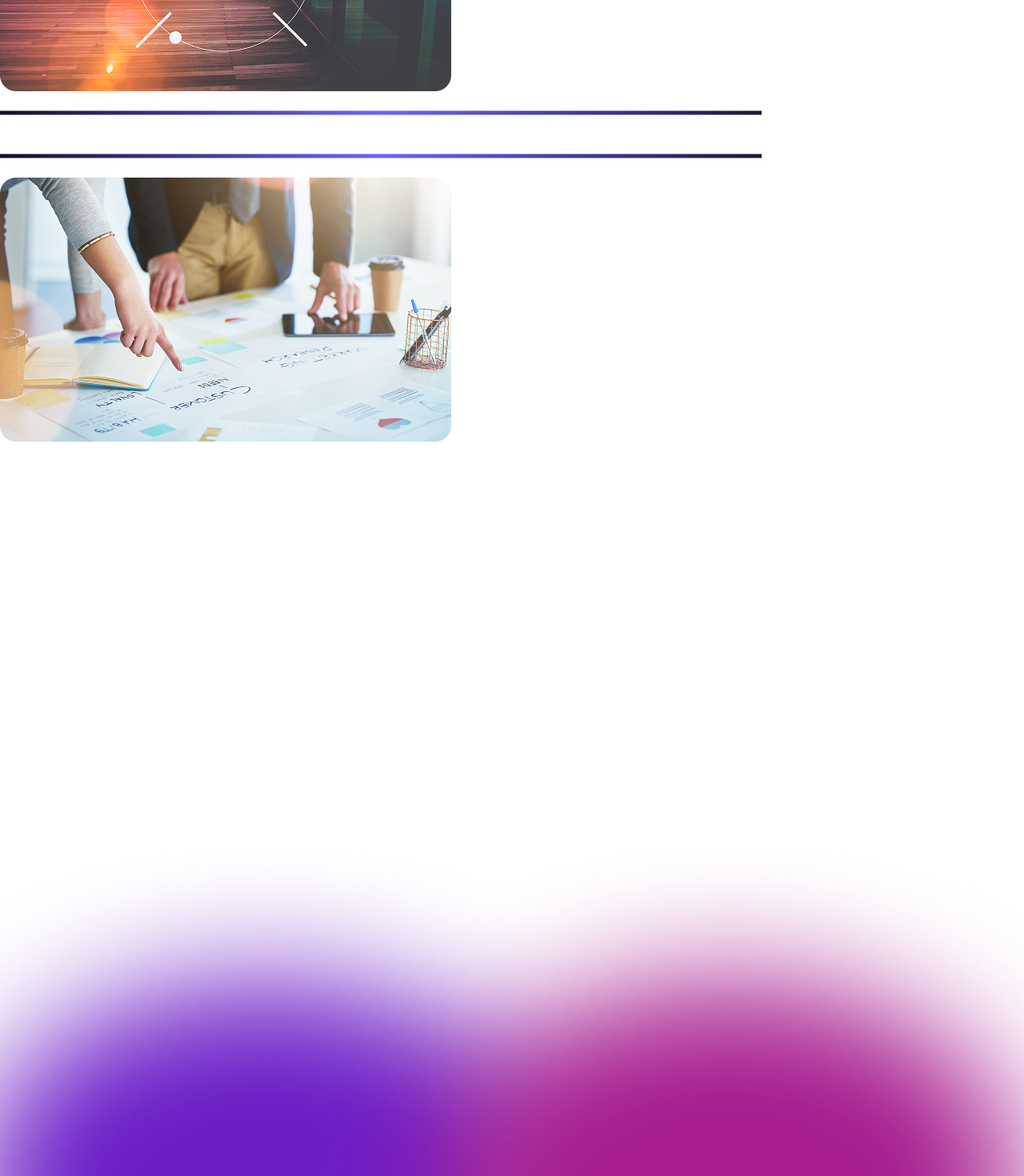
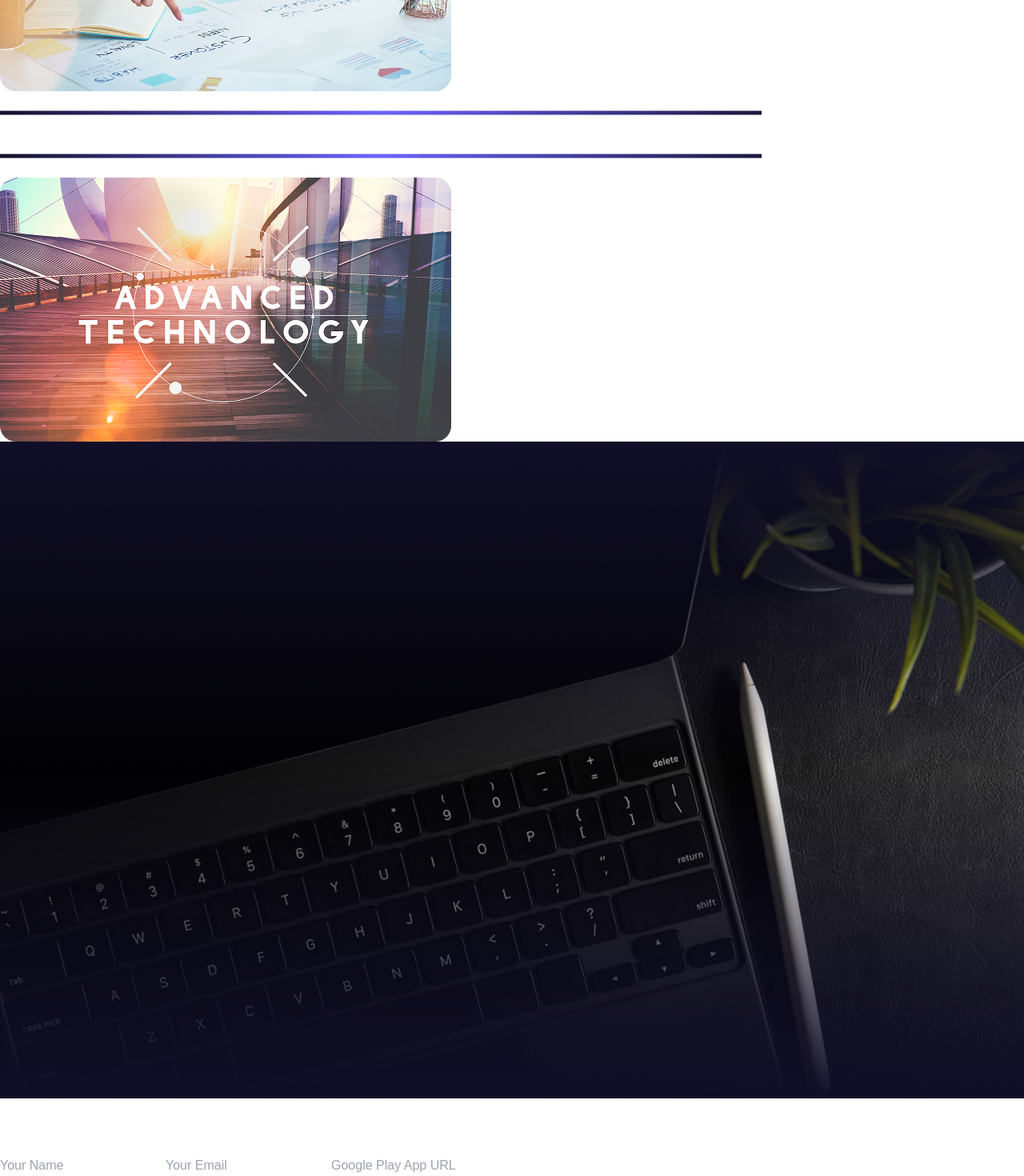
Before and after one commit to KunjSavaliya/Woxxin-new-website, a Next.js app: page /components/Pages/EcoSystem/Investment in a window 1280 px wide. Shown: the part 2560-4030 px from the top of the page at 80% size. Built offline with nearby package versions, Linux system fonts and the light colour scheme.

Commit message:
add new page

```diff
--- a/src/app/components/Pages/EcoSystem/Investment/page.jsx
+++ b/src/app/components/Pages/EcoSystem/Investment/page.jsx
@@ -34,16 +34,39 @@ achievements."
                     descriptionClassName='text-2xl '
                 />
                 <div className="bg-[#110f27] mt-[-4px]">
-                    <div className="pt-24 flex flex-col md:flex-row justify-betweensm:px-12 md:px-20 lg:px-20 xl:px-36 xl:pl-64 gap-5">
 
-                        {/* Image Section */}
-                        <div className="flex justify-center md:justify-start">
+                    <div className="pt-24 flex flex-col md:flex-row justify-between px-5 sm:px-12 md:px-20 lg:px-20 xl:px-36 xl:pl-64 gap-10">
+                        <div className="flex justify-center md:justify-end w-full md:w-1/2">
                             <img
-                                src="/HomePages/Investment/investTechno.png"
+                                src="/HomePages/Investment/InvestMission.png"
                                 alt="Investment"
                                 className="w-3/4 md:w-auto h-auto rounded   "
                             />
                         </div>
+                        {/* Text Section */}
+                        <div className="text-white p-5 w-full">
+                            <p className="text-2xl sm:text-3xl md:text-2xl lg:text-3xl xl:text-[25px] text-center md:text-start">
+                                <span className="text-[#5961F9]">OUR</span> MISSION
+                            </p>
+                            <img
+                                src="/HomePages/line.png"
+                                alt="Line"
+                                className="mt-5 mb-5 mx-auto md:mx-0"
+                            />
+                            <p className="text-xl sm:text-2xl lg:text-3xl xl:text-[30px] text-center md:text-start leading-relaxed">
+                                Transform the lives of millions globally
+                                by crafting innovative technology
+                                solutions that seamlessly integrate
+                                into every facet of daily living.
+                            </p>
+                        </div>
+
+                        {/* Image Section */}
+
+
+                    </div>
+                    <div className="pt-24 flex flex-col md:flex-row justify-betweensm:px-12 md:px-20 lg:px-20 xl:px-36 xl:pl-64 gap-5">
+
 
                         {/* Text Section */}
                         <div className="text-white p-5  ">
@@ -60,42 +83,84 @@ achievements."
                                 in India, aiming to make a global
                                 impact.
                             </p>
-                        </div>
-
-                    </div>
-                    <div className="pt-24 flex flex-col md:flex-row justify-betweensm:px-12 md:px-20 lg:px-20 xl:px-36 xl:pl-64 gap-5">
 
 
-                        {/* Text Section */}
-                        <div className="text-white p-5  ">
-                            <p className="text-2xl sm:text-3xl md:text-2xl lg:text-3xl xl:text-[25px]  text-center lg:text-start">
-                                <span className="text-[#5961F9]">OUR</span> MISSION
-                            </p>
-                            <img
-                                src="/HomePages/line.png"
-                                alt="Line"
-                                className="mt-5 mb-5"
-                            />
-                            <p className="text-2xl sm:text-3xl md:text-2xl lg:text-3xl xl:text-[30px] text-center lg:text-start">
-                                Transform the lives of millions globally
-                                by crafting innovative technology
-                                solutions that seamlessly integrate
-                                into every facet of daily living.
-                            </p>
+
                         </div>
 
                         {/* Image Section */}
                         <div className="flex justify-center md:justify-start">
                             <img
-                                src="/HomePages/Investment/investMission.png"
+                                src="/HomePages/Investment/investTechno.png"
                                 alt="Investment"
-                                className="w-3/4  h-auto rounded   "
+                                className="w-3/4 md:w-auto h-auto rounded   "
                             />
                         </div>
                     </div>
                 </div>
 
+                <div className="relative bg-[#110f27] w-full h-full ">
+                    <img
+                        src="/HomePages/Investment/SellApp.png"
+                        alt="Main Background"
+                        className="absolute w-full h-[800px] md:h-[1000px] "
+                    />
+                    <div className="relative z-10 md:pl-80 md:pr-80 flex flex-col gap-16">
 
+                        <div className='flex justify-center mt-12 '>
+                            <ScrollAnimation animateIn="animate__animated animate__fadeInUp">
+
+                                {/* Left Content */}
+                                <Text className="text-gradient-mobiletext font-extralight text-4xl sm:text-5xl md:text-5xl lg:text-[70px] xl:text-[80px]  text-white  mt-6 sm:mt-10">
+                                    LOOKING TO SELL YOUR APP?
+                                </Text>
+
+                            </ScrollAnimation>
+
+
+                        </div>
+                        <div className="flex flex-col text-white  ">
+                            <Text size="text-center text-xl font-bold text-white   md:text-4xl lg:text-4xl xl:text-4xl  mb-12 ">
+                                Simply fill out the form below and one of our
+                                team members will get back to you within
+                                12
+                                hours.
+                            </Text>
+                        </div>
+                        <div className="flex flex-col text-white  ">
+                            <Text size="text-center text-xl font-bold text-white   md:text-4xl lg:text-4xl xl:text-4xl  mb-12 ">
+                                Our promise: We'll get you a definite answer
+                                within 72 hours.
+                            </Text>
+                        </div>
+                        <div className=" flex    justify-center px-4">
+                            <form className="w-full max-w-lg space-y-4">
+                                <input
+                                    type="text"
+                                    placeholder="Your Name"
+                                    className="w-full px-5 py-5 rounded-md bg-white/10 text-white placeholder-white/70 focus:outline-none focus:ring-2 focus:ring-[#5961F9] backdrop-blur-sm"
+                                />
+                                <input
+                                    type="email"
+                                    placeholder="Your Email"
+                                    className="w-full px-5 py-5 rounded-md bg-white/10 text-white placeholder-white/70 focus:outline-none focus:ring-2 focus:ring-[#5961F9] backdrop-blur-sm"
+                                />
+                                <input
+                                    type="url"
+                                    placeholder="Google Play App URL"
+                                    className="w-full px-5 py-5 rounded-md bg-white/10 text-white placeholder-white/70 focus:outline-none focus:ring-2 focus:ring-[#5961F9] backdrop-blur-sm"
+                                />
+                                <button
+                                    type="submit"
+                                    className="w-full py-3 text-white border border-[#5961F9] rounded-md hover:bg-[#5961F9]/10 transition duration-300"
+                                >
+                                    Submit
+                                </button>
+                            </form>
+                        </div>
+
+                    </div>
+                </div>
 
                 <HeroSection
                     imageSrc="/HomePages/H5Game.png"
@@ -105,7 +170,7 @@ achievements."
                 // onButtonClick={() => alert("Button clicked!")}
                 />
 
-            </div>
+            </div >
         </>
     );
 }
```
Also changed, not shown: public/HomePages/Investment/SellApp.png (added), public/HomePages/Investment/footerbtn.png (added).
